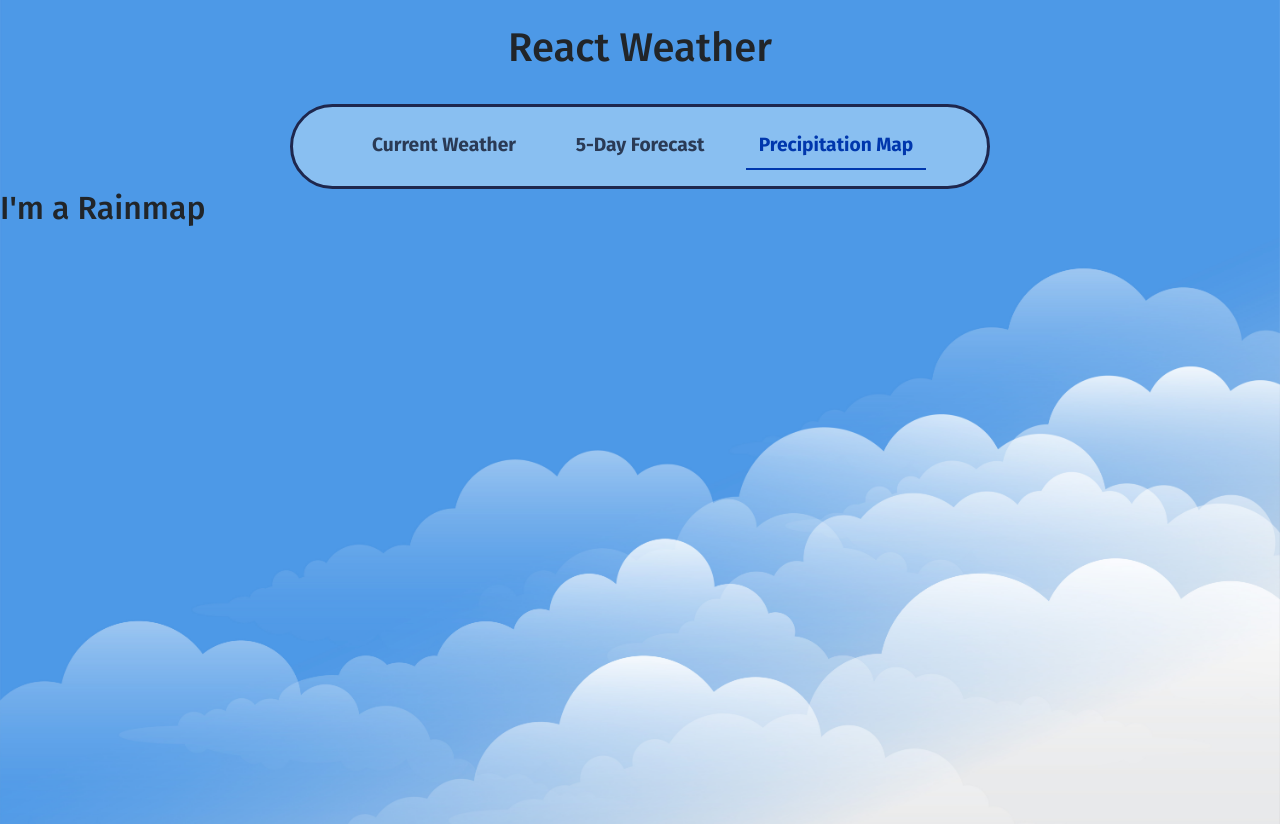
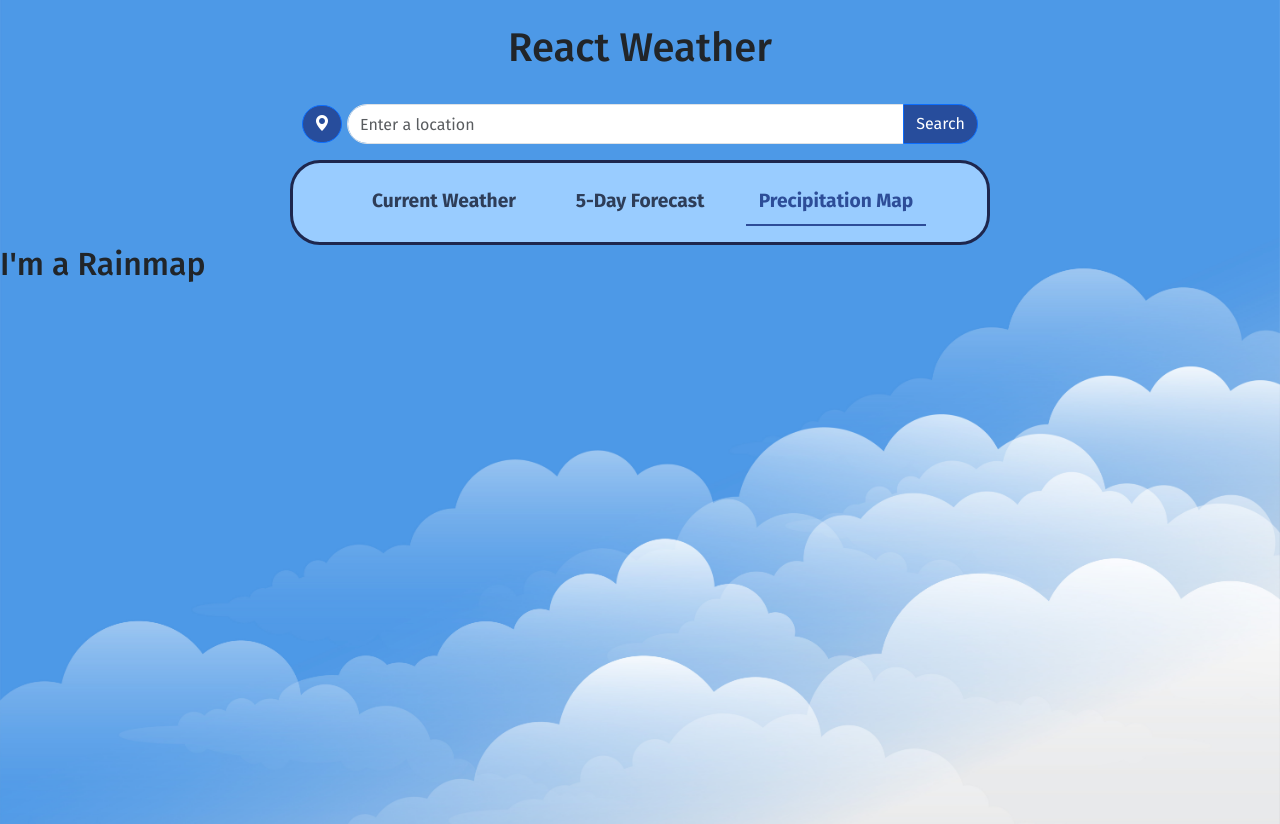
Before and after one commit to Roko122/weather-app-react, a React (Vite) app: page /rainmap in a window 1280 px wide. Built offline with nearby package versions, Linux system fonts and the light colour scheme.

Commit message:
Search bar added

```diff
--- a/package.json
+++ b/package.json
@@ -11,6 +11,7 @@
   },
   "dependencies": {
     "bootstrap": "^5.3.3",
+    "bootstrap-icons": "^1.11.3",
     "react": "^18.3.1",
     "react-bootstrap": "^2.10.5",
     "react-dom": "^18.3.1",
--- a/src/App.jsx
+++ b/src/App.jsx
@@ -1,4 +1,5 @@
 import 'bootstrap/dist/css/bootstrap.min.css';
+import 'bootstrap-icons/font/bootstrap-icons.css';
 import './App.css'
 import { BrowserRouter as Router, Route, Routes } from 'react-router-dom';
 
@@ -9,6 +10,7 @@ import RainMap from './components/RainMap'
 
 function App() {
   return (
+    <>
       <Router>
         <CustomNavbar />
         <Routes>
@@ -17,6 +19,8 @@ function App() {
           <Route path="/rainmap" element={<RainMap />} />
         </Routes>
       </Router>
+    </>
+
   )
 }
 
--- a/src/components/CustomNavbar.css
+++ b/src/components/CustomNavbar.css
@@ -1,14 +1,17 @@
+.title-searchbar-container {
+    max-width: 700px;
+}
+
 .nav-container {
     display: flex;
     justify-content: space-evenly;
     align-items: center;
     border: 3px solid #1e274e;
-    border-radius: 50px;
-    background-color: #89bff1;
-    padding: 8px;
+    border-radius: 30px;
+    background-color: #99CCFF;
+    padding: 8px 0 8px 0;
     max-width: 700px;
 }
-
 
 @media (max-width: 768px) {
     .navbar-nav {
@@ -31,7 +34,7 @@
     }
 
     .navbar-brand {
-        margin-left: 50px;
+        margin-left: 30px;
         font-weight: bold;
     }
 }
@@ -47,9 +50,9 @@
 }
 
 .nav-link.active {
-    color: rgb(0, 55, 173) !important;
+    color: #1e3b8ae0 !important;
 }
 
 .nav-link:hover {
-    color: #0f1429;
+    color: #1E3A8A;
 }
--- a/src/components/CustomNavbar.jsx
+++ b/src/components/CustomNavbar.jsx
@@ -2,6 +2,7 @@ import React, { useState, useEffect } from 'react';
 import { Navbar, Nav, Container, Row, Col } from 'react-bootstrap';
 import { NavLink, useLocation } from 'react-router-dom';
 import './CustomNavbar.css'
+import SearchBar from './SearchBar';
 
 function CustomNavbar() {
 
@@ -32,11 +33,17 @@ function CustomNavbar() {
 
     return (
         <Container>
-            <Row className='my-4'>
-                <Col className='text-center'>
-                    <h1>React Weather</h1>
-                </Col>
-            </Row>
+            <Container className="title-searchbar-container">
+                <Row className='my-4'>
+                    <Col className='text-center'>
+                        <h1>React Weather</h1>
+                    </Col>
+                </Row>
+
+                <SearchBar />
+
+            </Container>
+
             <Container className="nav-container">
                 <Navbar expand="md" expanded={expanded} onToggle={() => setExpanded(!expanded)}>
                     <Navbar.Brand className="d-md-none">{currentPage}</Navbar.Brand>
--- /dev/null
+++ b/src/components/SearchBar.css
@@ -0,0 +1,32 @@
+.searchbar-container {
+    display: flex;
+    justify-content: center;
+    align-items: center;
+    gap: 5px;
+}
+
+.btn-primary {
+    background-color: #1e3b8acc;
+}
+
+.btn-primary:hover {
+    background-color: #1E3A8A;
+}
+
+.location-button {
+    display: flex;
+    justify-content: center;
+    align-items: center;
+    border-radius: 50px;
+    width: 40px;
+    height: 100%;
+}
+
+.form-control {
+    border-radius: 50px;
+    height: 40px;
+}
+
+.search-button {
+    border-radius: 30px;
+}
--- /dev/null
+++ b/src/components/SearchBar.jsx
@@ -0,0 +1,23 @@
+import { Form, InputGroup, Button } from "react-bootstrap"
+import './SearchBar.css'
+
+function SearchBar() {
+    return (
+        <Form className="searchbar-container mb-3">
+            <Button className="location-button" variant="primary">
+                <i className="bi bi-geo-alt-fill"></i>
+            </Button>
+            <InputGroup>
+                <Form.Control
+                    placeholder="Enter a location"
+                    aria-label="Enter a location"
+                />
+                <Button className="search-button" variant="primary" id="button-addon2">
+                    Search
+                </Button>
+            </InputGroup>
+        </Form>
+    )
+}
+
+export default SearchBar
```
Also changed, not shown: 1 other file (tests, documents, lock files or other folders). Lines whose indentation alone changed are shown as unchanged.
